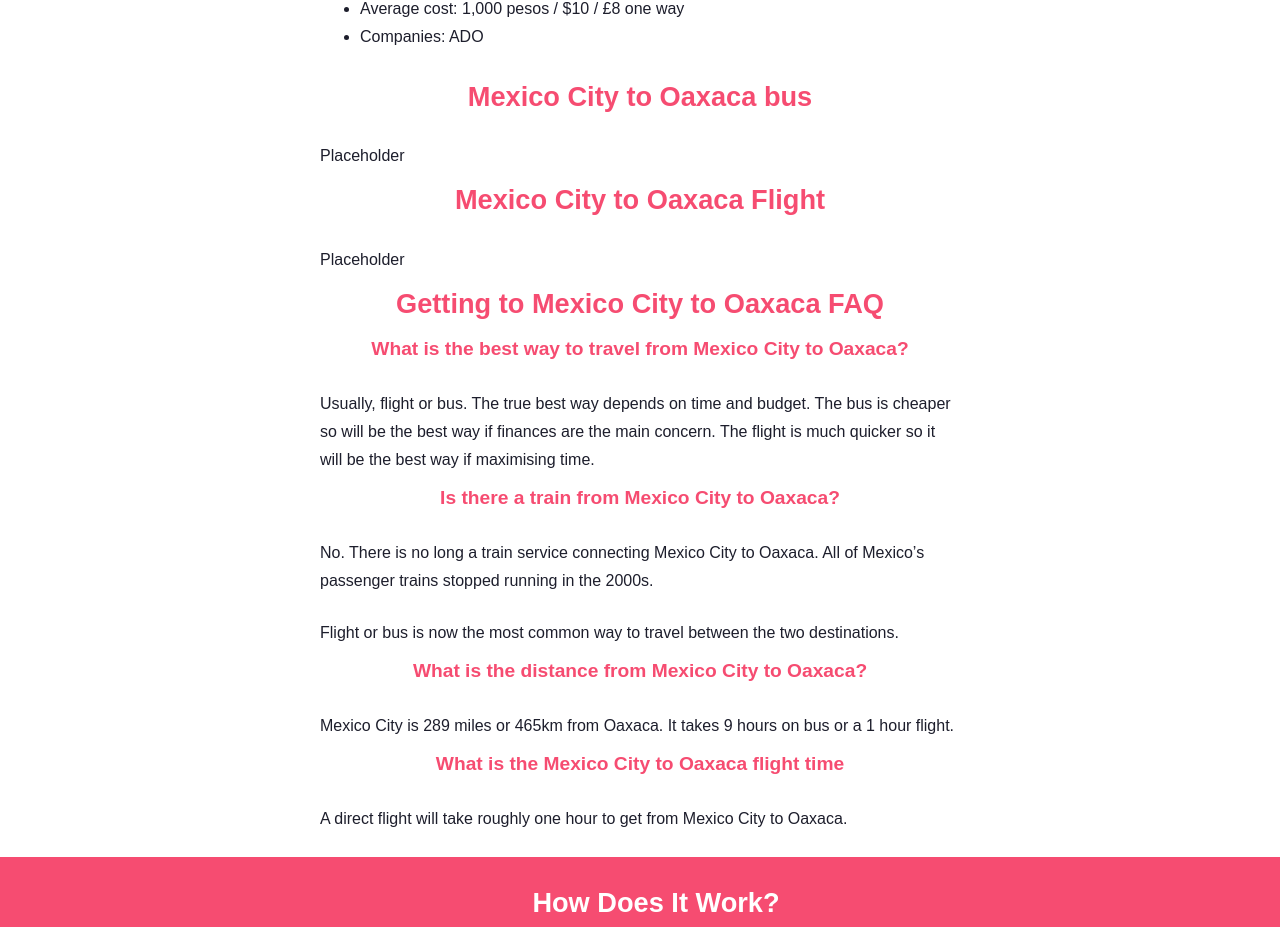
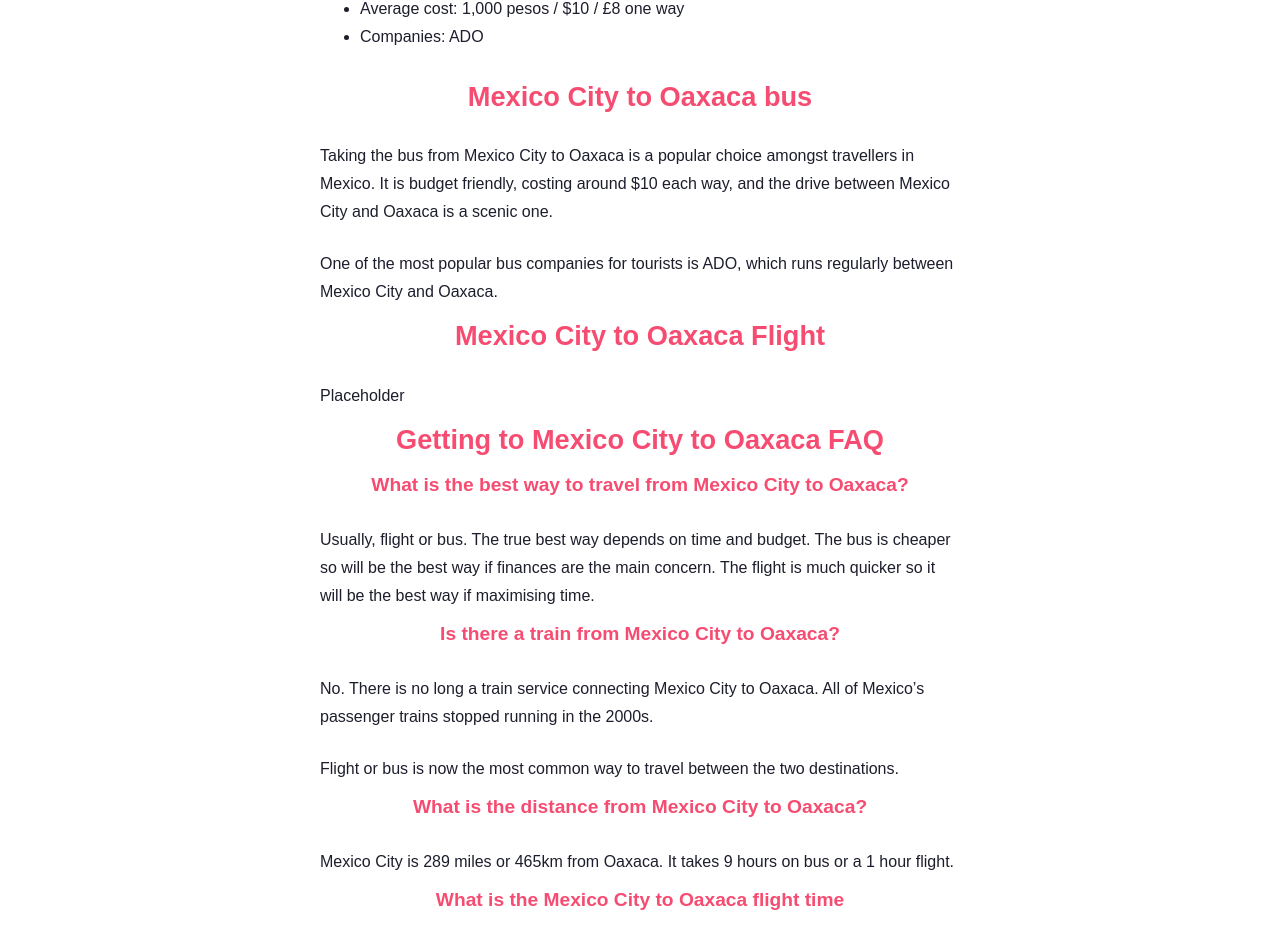
Before and after one commit to matthall8/wanderwise, a Next.js app: page /mexico-city-to-oaxaca in a window 1280 px wide. Shown: the part 851-1778 px from the top of the page. Built offline with nearby package versions, Linux system fonts and the light colour scheme; a web font is replaced by a local one.

Commit message:
Updated information on Mexico City Bus to Oaxaca

```diff
--- a/pages/mexico-city-to-oaxaca.js
+++ b/pages/mexico-city-to-oaxaca.js
@@ -41,7 +41,10 @@ const MexicoCityToOaxaca = () => {
                 </TextContent>
                 <Heading>Mexico City to Oaxaca bus</Heading>
                 <TextContent>
-                    Placeholder
+                    Taking the bus from Mexico City to Oaxaca is a popular choice amongst travellers in Mexico. It is budget friendly, costing around $10 each way, and the drive between Mexico City and Oaxaca is a scenic one.
+                </TextContent>
+                <TextContent>
+                    One of the most popular bus companies for tourists is ADO, which runs regularly between Mexico City and Oaxaca.
                 </TextContent>
                 <Heading>Mexico City to Oaxaca Flight</Heading>
                 <TextContent>
```
